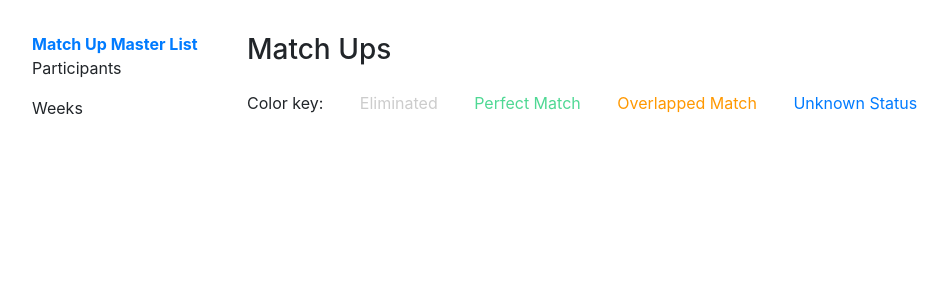
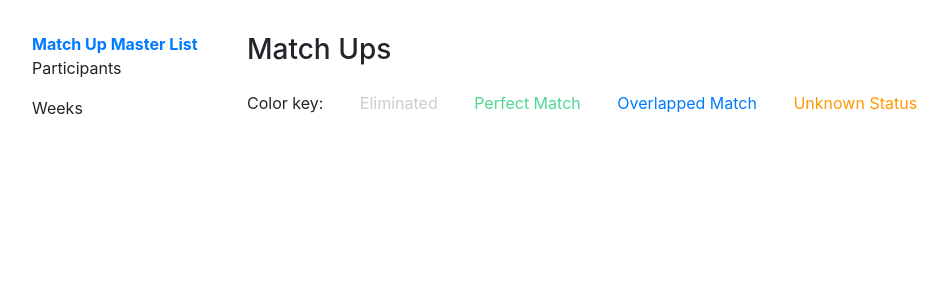
Before and after one commit to astromitts/are-you-the-one, a Django app: page / in a window 1280 px wide. Shown: the top 300 px of the page, without its empty margins (0-948 px from the left). Run offline with Django 3.2, Linux system fonts and the light colour scheme; data that the repository does not hold is empty; some libraries are stand-ins or nearby versions.

Commit message:
Fix color key

```diff
--- a/ayto/templates/ayto/index.html
+++ b/ayto/templates/ayto/index.html
@@ -11,8 +11,8 @@
 			<div id="index-key"><span class="key">Color key:</span>
 				<span class="key match-status_eliminated">Eliminated</span>
 				<span class="key match-status_perfect-match">Perfect Match</span>
-				<span class="key match-status_mismatch">Overlapped Match</span>
-				<span class="key match-status_pending">Unknown Status</span>
+				<span class="key match-status_pending">Overlapped Match</span>
+				<span class="key match-status_mismatch">Unknown Status</span>
 			</div>
 			<table class="table table-bordered">
 				{% for week in weeks_rows %}
```
